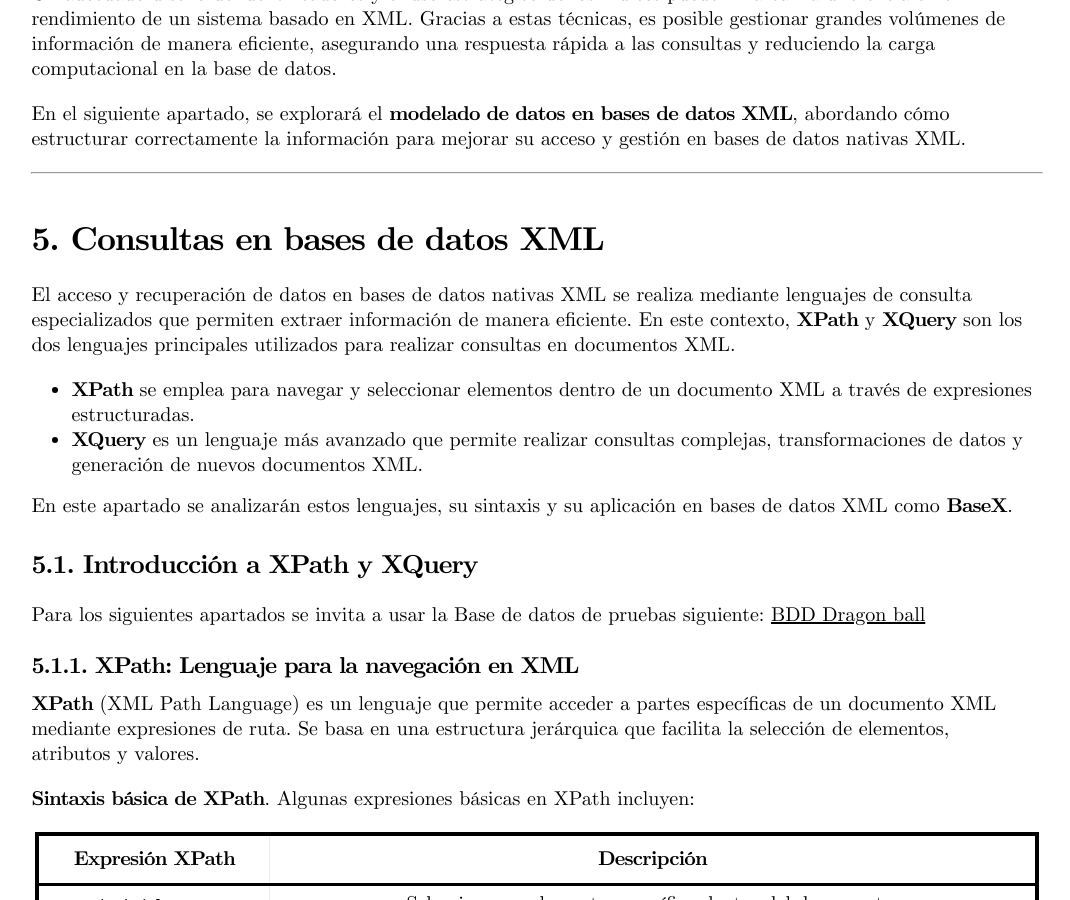
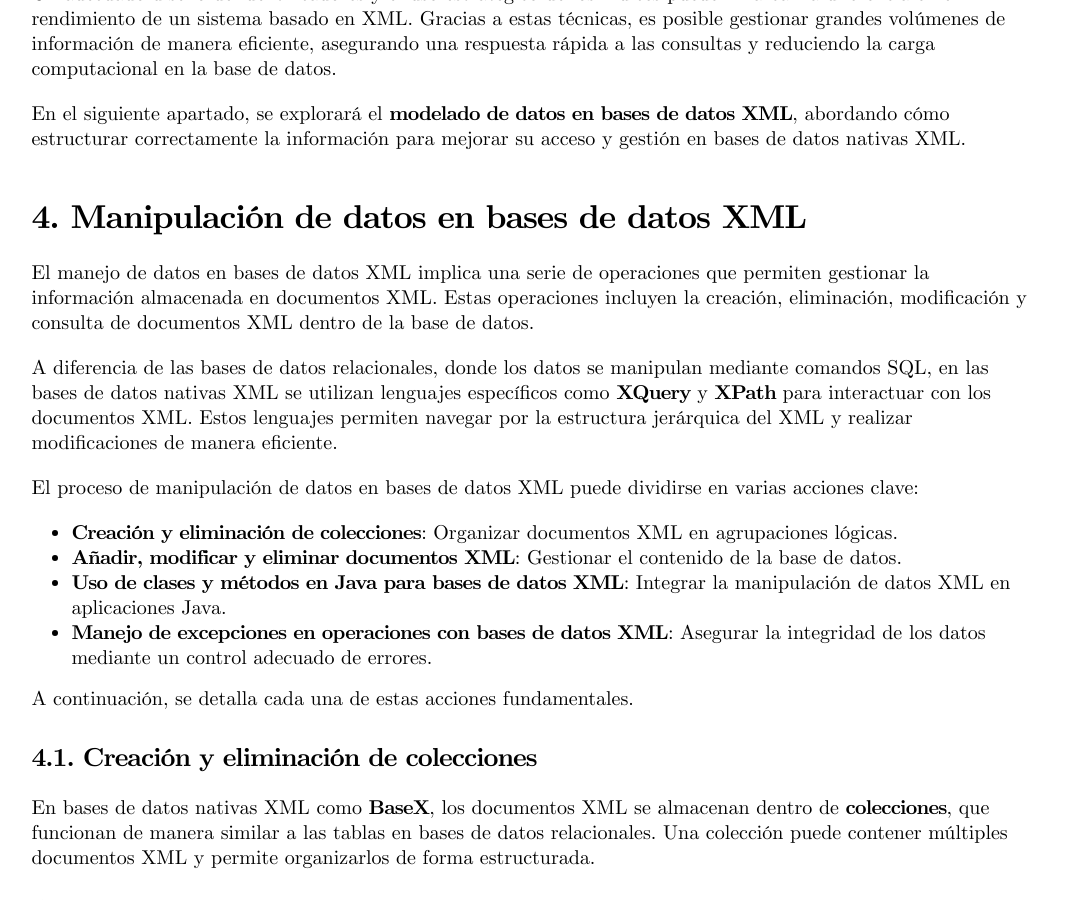
Before and after one commit to TeoRojas/teorojas.github.io, a Jekyll site: the page built from acceso-a-datos/UD05-teoria.md, in a window 1280 px wide and 900 px high, scrolled down 23056 px. Shown: the whole window, without its empty margins (103-1173 px from the left). Built offline with Jekyll 4.4.1, drawn with Linux system fonts in a browser that asks for light colours; nearby versions of some CDN libraries; some of the changed text lies outside the part shown.

Commit message:
ADD.UD05 -> 4 & 4.1 first version

````diff
--- a/acceso-a-datos/UD05-teoria.md
+++ b/acceso-a-datos/UD05-teoria.md
@@ -771,6 +771,89 @@ Finalmente, el uso de **identificadores únicos** y **mecanismos de indexación*
 Un adecuado diseño de identificadores y el uso estratégico de los índices pueden marcar la diferencia en el rendimiento de un sistema basado en XML. Gracias a estas técnicas, es posible gestionar grandes volúmenes de información de manera eficiente, asegurando una respuesta rápida a las consultas y reduciendo la carga computacional en la base de datos.
 
 En el siguiente apartado, se explorará el **modelado de datos en bases de datos XML**, abordando cómo estructurar correctamente la información para mejorar su acceso y gestión en bases de datos nativas XML.
+
+
+# 4. Manipulación de datos en bases de datos XML
+
+El manejo de datos en bases de datos XML implica una serie de operaciones que permiten gestionar la información almacenada en documentos XML. Estas operaciones incluyen la creación, eliminación, modificación y consulta de documentos XML dentro de la base de datos.
+
+A diferencia de las bases de datos relacionales, donde los datos se manipulan mediante comandos SQL, en las bases de datos nativas XML se utilizan lenguajes específicos como **XQuery** y **XPath** para interactuar con los documentos XML. Estos lenguajes permiten navegar por la estructura jerárquica del XML y realizar modificaciones de manera eficiente.
+
+El proceso de manipulación de datos en bases de datos XML puede dividirse en varias acciones clave:
+
+- **Creación y eliminación de colecciones**: Organizar documentos XML en agrupaciones lógicas.
+- **Añadir, modificar y eliminar documentos XML**: Gestionar el contenido de la base de datos.
+- **Uso de clases y métodos en Java para bases de datos XML**: Integrar la manipulación de datos XML en aplicaciones Java.
+- **Manejo de excepciones en operaciones con bases de datos XML**: Asegurar la integridad de los datos mediante un control adecuado de errores.
+
+A continuación, se detalla cada una de estas acciones fundamentales.
+
+## 4.1. Creación y eliminación de colecciones
+
+En bases de datos nativas XML como **BaseX**, los documentos XML se almacenan dentro de **colecciones**, que funcionan de manera similar a las tablas en bases de datos relacionales. Una colección puede contener múltiples documentos XML y permite organizarlos de forma estructurada.
+
+### Creación de colecciones
+
+Para crear una nueva colección en BaseX, se utiliza el comando `CREATE COLLECTION`. Este comando permite definir una colección y añadir documentos XML desde una ruta específica:
+
+```xquery
+CREATE DATABASE dragonball
+ADD TO dragonball "ruta/del/documento.xml"
+```
+
+También es posible crear una colección vacía y añadir documentos posteriormente:
+
+```xquery
+CREATE COLLECTION personajes
+```
+
+Una vez creada la colección, se pueden añadir documentos XML individuales mediante el comando `ADD`:
+
+```xquery
+ADD TO personajes "ruta/del/personaje1.xml"
+ADD TO personajes "ruta/del/personaje2.xml"
+```
+
+### Eliminación de colecciones
+
+Si una colección ya no es necesaria, se puede eliminar junto con todos sus documentos utilizando el comando `DROP DATABASE` o `DROP COLLECTION`:
+
+```xquery
+DROP DATABASE dragonball
+```
+
+Si solo se quiere eliminar una colección específica dentro de una base de datos sin borrar la base de datos completa:
+
+```xquery
+DROP COLLECTION personajes
+```
+
+### Verificación de colecciones existentes
+
+Para comprobar qué colecciones están almacenadas en la base de datos, se puede ejecutar:
+
+```xquery
+LIST
+```
+
+Esto mostrará todas las colecciones disponibles y sus respectivos documentos.
+
+### Importancia de la organización en colecciones
+
+El uso adecuado de colecciones permite mejorar la organización y el rendimiento en la consulta de datos XML. Al agrupar documentos relacionados, se optimizan las búsquedas y se facilita el acceso a la información sin necesidad de recorrer toda la base de datos.
+
+En la siguiente sección, se explorará cómo añadir, modificar y eliminar documentos XML dentro de estas colecciones.
+
+
+A continuación, se presentan **tres ejercicios prácticos** sobre la gestión de colecciones en **BaseX**. Cada ejercicio debe resolverse utilizando consultas XQuery para crear, añadir y eliminar colecciones dentro de la base de datos **dragonball**. Para ello, vas a necesitar los siguientes archivos:
+> [BDD Dragon ball](/ud05/dragonball_basex.xml) | [Broly](/ud05/broly.xml) | [Freezer](/ud05/freezer.xml) | [Nappa](/ud05/nappa.xml) | [Raditz](/ud05/raditz.xml)
+
+**Ejercicio 1: Crear una colección y añadir personajes**:
+Crear una colección llamada **"guerrerosZ"** y añadir los archivos XML de los personajes **Broly, Freezer, Nappa y Raditz** dentro de esta colección.
+**Ejercicio 2: Listar los documentos dentro de la colección**:
+Después de añadir los personajes a la colección **"guerrerosZ"**, listar todos los documentos almacenados en la colección.
+**Ejercicio 3: Eliminar una colección específica**:
+Eliminar la colección **"guerrerosZ"** sin afectar otras colecciones de la base de datos.
 
 
 
--- /dev/null
+++ b/acceso-a-datos/ud05/broly.xml
@@ -0,0 +1,5 @@
+<personaje id="4">
+    <nombre>Broly</nombre>
+    <raza>Saiyajin</raza>
+    <nivel_poder>10000</nivel_poder>
+</personaje>
--- /dev/null
+++ b/acceso-a-datos/ud05/freezer.xml
@@ -0,0 +1,5 @@
+<personaje id="5">
+    <nombre>Freezer</nombre>
+    <raza>Desconocida</raza>
+    <nivel_poder>9500</nivel_poder>
+</personaje>
--- /dev/null
+++ b/acceso-a-datos/ud05/nappa.xml
@@ -0,0 +1,5 @@
+<personaje id="6">
+    <nombre>Nappa</nombre>
+    <raza>Saiyajin</raza>
+    <nivel_poder>4000</nivel_poder>
+</personaje>
--- /dev/null
+++ b/acceso-a-datos/ud05/raditz.xml
@@ -0,0 +1,5 @@
+<personaje id="7">
+    <nombre>Raditz</nombre>
+    <raza>Saiyajin</raza>
+    <nivel_poder>1500</nivel_poder>
+</personaje>
````
